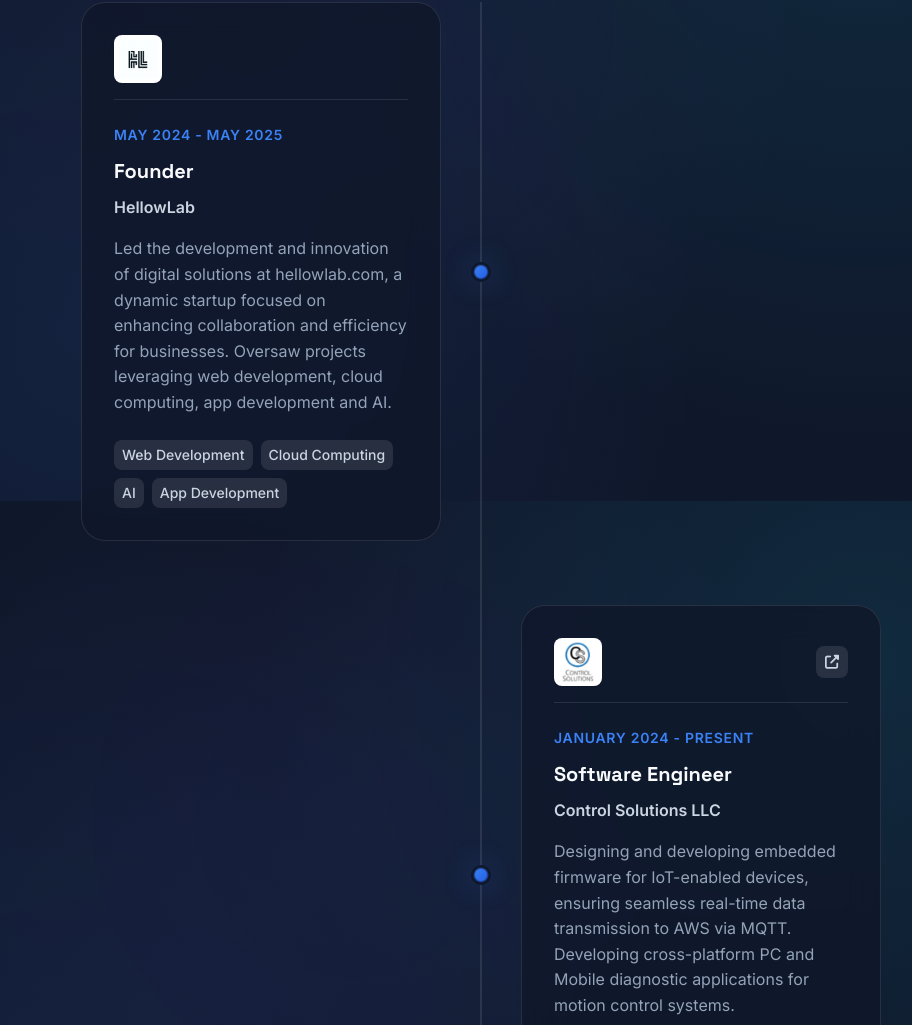
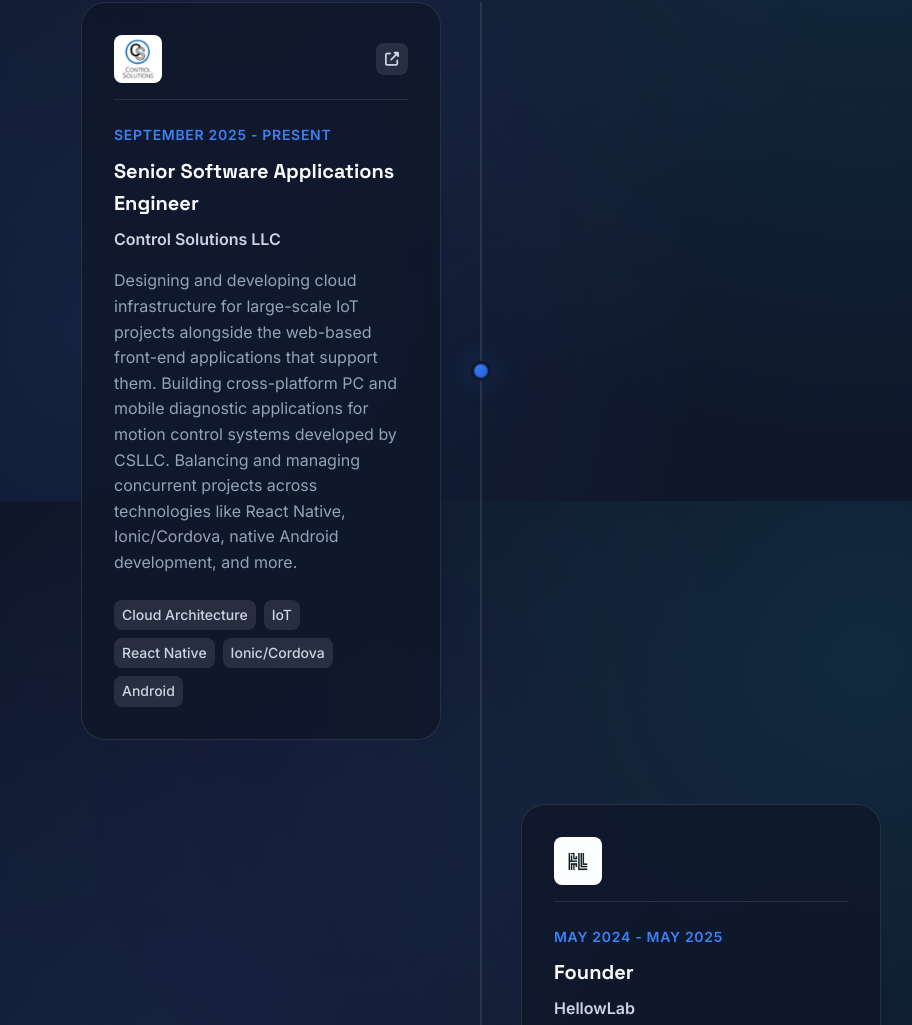
Before and after one commit to SeanKudrna/Personal-Website, a plain HTML site: page index.html in a window 1280 px wide. Shown: the part 5099-6124 px from the top of the page, without its empty margins (159-1071 px from the left). Drawn offline with nearby package versions, Linux system fonts and the light colour scheme.

Commit message:
Add new experience entry for Senior Software Applications Engineer at Control Solutions LLC
- Included details for the role, including responsibilities and skills.
- Updated the timeline date for the previous position to reflect the correct duration.

```diff
--- a/index.html
+++ b/index.html
@@ -746,6 +746,33 @@
       <div class="experience-timeline">
         <div class="timeline-line"></div>
 
+        <div class="timeline-item" data-aos="fade-right" data-aos-delay="50">
+          <div class="timeline-marker">
+            <div class="marker-inner"></div>
+          </div>
+          <div class="timeline-content">
+            <div class="timeline-company">
+              <img src="images/controls.PNG" alt="Control Solutions LLC Logo" class="company-logo">
+              <div class="timeline-link">
+                <a href="https://www.controls.com/" target="_blank" class="company-link">
+                  <i class="fas fa-external-link-alt"></i>
+                </a>
+              </div>
+            </div>
+            <div class="timeline-date">September 2025 - Present</div>
+            <h3>Senior Software Applications Engineer</h3>
+            <h4>Control Solutions LLC</h4>
+            <p>Designing and developing cloud infrastructure for large-scale IoT projects alongside the web-based front-end applications that support them. Building cross-platform PC and mobile diagnostic applications for motion control systems developed by CSLLC. Balancing and managing concurrent projects across technologies like React Native, Ionic/Cordova, native Android development, and more.</p>
+            <div class="timeline-skills">
+              <span>Cloud Architecture</span>
+              <span>IoT</span>
+              <span>React Native</span>
+              <span>Ionic/Cordova</span>
+              <span>Android</span>
+            </div>
+          </div>
+        </div>
+
         <div class="timeline-item" data-aos="fade-right" data-aos-delay="100">
           <div class="timeline-marker">
             <div class="marker-inner"></div>
@@ -780,10 +807,10 @@
                 </a>
               </div>
             </div>
-            <div class="timeline-date">January 2024 - Present</div>
+            <div class="timeline-date">January 2024 - September 2025</div>
             <h3>Software Engineer</h3>
             <h4>Control Solutions LLC</h4>
-            <p>Designing and developing embedded firmware for IoT-enabled devices, ensuring seamless real-time data transmission to AWS via MQTT. Developing cross-platform PC and Mobile diagnostic applications for motion control systems.</p>
+            <p>Designed and developed embedded firmware for IoT-enabled devices, ensuring seamless real-time data transmission to AWS via MQTT for optimized connectivity and real-time monitoring. Built and supported cross-platform PC and mobile diagnostic applications for motion control systems developed by CSLLC. Balanced and managed concurrent projects across technologies such as React Native, Ionic/Cordova, native Android development, and more.</p>
             <div class="timeline-skills">
               <span>IoT</span>
               <span>AWS</span>
```
